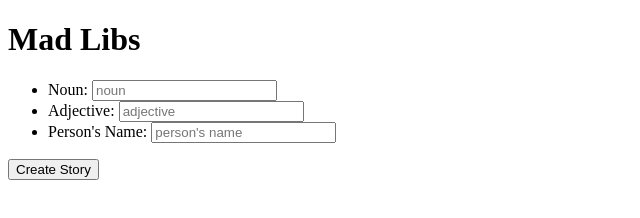
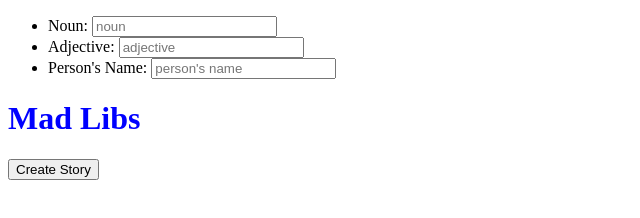
Before and after one commit to StashaG/madlibs-word-game, a plain HTML site: page index.html in a window 1280 px wide. Shown: the whole page, without its empty margins (0-640 px from the left). Drawn offline with nearby package versions, Linux system fonts and the light colour scheme.

Commit message:
updating files html and script files

```diff
--- a/index.html
+++ b/index.html
@@ -4,11 +4,14 @@
     <meta charset="UTF-8">
     <meta name="viewport" content="width=device-width, initial-scale=1.0">
     <title>Madlibs</title>
-    <script src="https://ajax.googleapis.com/ajax/libs/jquery/3.5.1/jquery.min.js"></script>
-    <script src="script.js"></script>
+
 </head>
 <body>
+    <!-- <div class ="container"> -->
+
+        <!-- <div class ="heading">
             <h1>Mad Libs</h1>
+        </div> -->
         <div class ="wordbank">
 
             <ul>
@@ -18,15 +21,18 @@
             </ul>
 
         </div>
+    <!-- </div> -->
 
 <!-- Submit Button -->
-<div class="submit-container">
+<!-- <div class="submit-container">
     <button id="submit">Create Story</button>
-</div>
+</div> -->
 
 <!-- Story -->
 <div id="story"></div>
 
+<script src="https://ajax.googleapis.com/ajax/libs/jquery/3.5.1/jquery.min.js"></script>
+<script src="script.js"></script>
 </body>
 
 </html>
--- a/script.js
+++ b/script.js
@@ -2,7 +2,7 @@ $(document).ready(() => {
     console.log('jQuery is ready to go!');
 });
 
-const $container = $('<div');
+const $container = $('<div>');
 
 const $title = $('<h1>', {
     text: 'Mad Libs'
@@ -12,8 +12,8 @@ $container.append($title);
 $(document.body).append($container);
 $title.css('color', 'blue');
 
-const $libBtn = $('<button></button>', {
-    text: "Lib it!"
+let $libBtn = $('<button></button>', {
+    text: "Create Story"
 })
 $libBtn.appendTo($container);
 $libBtn.on('click', event => {
```
Lines whose indentation alone changed are shown as unchanged.
